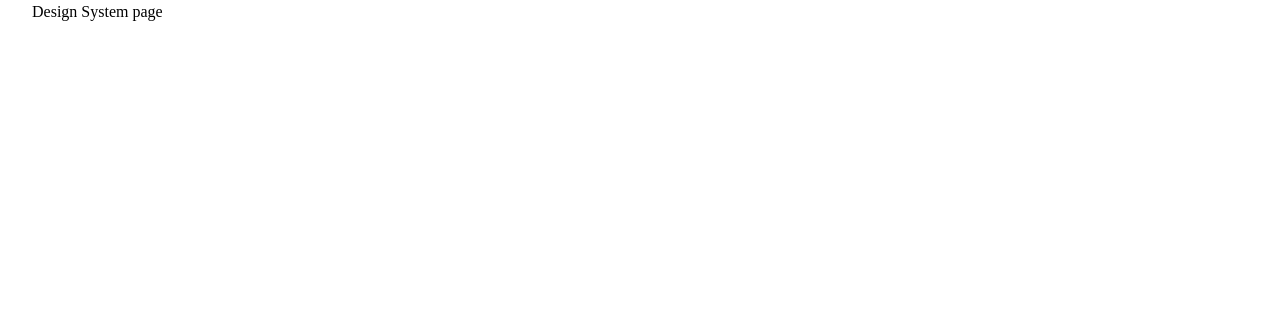
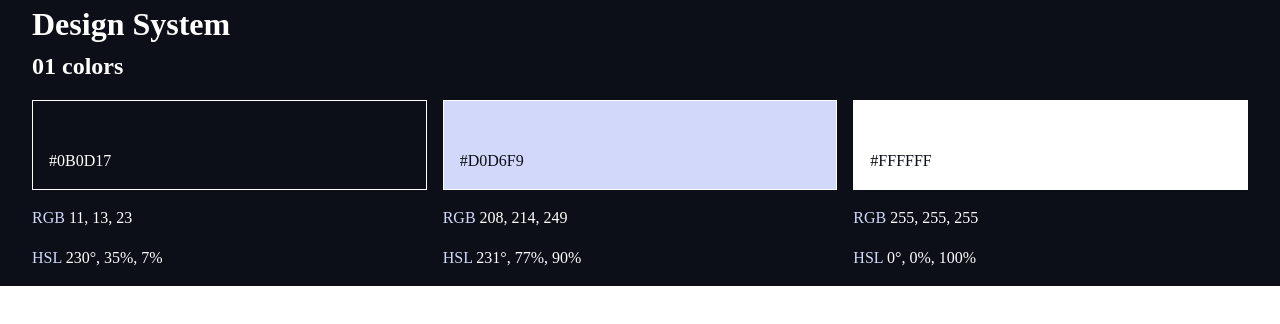
Before and after one commit to snacksncode/space-tourism, a Next.js app: page /design-system in a window 1280 px wide. Shown: the top 324 px of the page. Built offline with nearby package versions, Linux system fonts and the light colour scheme.

Commit message:
design-system: added color section

```diff
--- a/pages/design-system.tsx
+++ b/pages/design-system.tsx
@@ -3,13 +3,64 @@ import Head from "next/head";
 
 const DesignSystem: NextPage = () => {
   return (
-    <div className="container">
+    <div className="bg-dark text-white">
       <Head>
         <title>Create Next App</title>
         <meta name="description" content="Generated by create next app" />
         <link rel="icon" href="/favicon.ico" />
       </Head>
-      <main>Design System page</main>
+      <div className="container">
+        <h1>Design System</h1>
+        <section id="colors" className="flex" style={{ flexDirection: "column" }}>
+          <h2>
+            <span>01</span> colors
+          </h2>
+          <div className="flex">
+            <div style={{ flex: "1" }}>
+              <div
+                className="bg-dark text-white"
+                style={{ paddingInline: "1rem", paddingBlock: "3rem 1rem", border: "1px solid white" }}
+              >
+                #0B0D17
+              </div>
+              <p>
+                <span className="text-accent">RGB</span> 11, 13, 23
+              </p>
+              <p>
+                <span className="text-accent">HSL</span> 230°, 35%, 7%
+              </p>
+            </div>
+            <div style={{ flex: "1" }}>
+              <div
+                className="bg-accent text-dark"
+                style={{ paddingInline: "1rem", paddingBlock: "3rem 1rem", border: "1px solid white" }}
+              >
+                #D0D6F9
+              </div>
+              <p>
+                <span className="text-accent">RGB</span> 208, 214, 249
+              </p>
+              <p>
+                <span className="text-accent">HSL</span> 231°, 77%, 90%
+              </p>
+            </div>
+            <div style={{ flex: "1" }}>
+              <div
+                className="bg-white text-dark"
+                style={{ paddingInline: "1rem", paddingBlock: "3rem 1rem", border: "1px solid white" }}
+              >
+                #FFFFFF
+              </div>
+              <p>
+                <span className="text-accent">RGB</span> 255, 255, 255
+              </p>
+              <p>
+                <span className="text-accent">HSL</span> 0°, 0%, 100%
+              </p>
+            </div>
+          </div>
+        </section>
+      </div>
     </div>
   );
 };
--- a/styles/globals.scss
+++ b/styles/globals.scss
@@ -1,3 +1,4 @@
 @use "partials/reset";
+@use "partials/variables";
 @use "partials/utils";
 @use "partials/accessibility";
--- a/styles/partials/_utils.scss
+++ b/styles/partials/_utils.scss
@@ -1,3 +1,5 @@
+// GENERAL
+
 .flex {
   display: flex;
   gap: var(--gap, 1rem);
@@ -10,7 +12,7 @@
 
 .container {
   width: 100%;
-  min-width: 80rem; // i.e. 1280px
+  max-width: 80rem; // i.e. 1280px
   padding-inline: 2rem;
   margin-inline: auto;
 }
@@ -26,3 +28,28 @@
   white-space: nowrap; /* added line */
   border: 0;
 }
+
+// COLORS
+.bg-dark {
+  background-color: hsl(var(--clr-dark));
+}
+
+.bg-accent {
+  background-color: hsl(var(--clr-accent));
+}
+
+.bg-white {
+  background-color: hsl(var(--clr-white));
+}
+
+.text-dark {
+  color: hsl(var(--clr-dark));
+}
+
+.text-accent {
+  color: hsl(var(--clr-accent));
+}
+
+.text-white {
+  color: hsl(var(--clr-white));
+}
--- /dev/null
+++ b/styles/partials/_variables.scss
@@ -0,0 +1,5 @@
+:root {
+  --clr-dark: 230 35% 7%;
+  --clr-accent: 231 77% 90%;
+  --clr-white: 0 0% 100%;
+}
```
